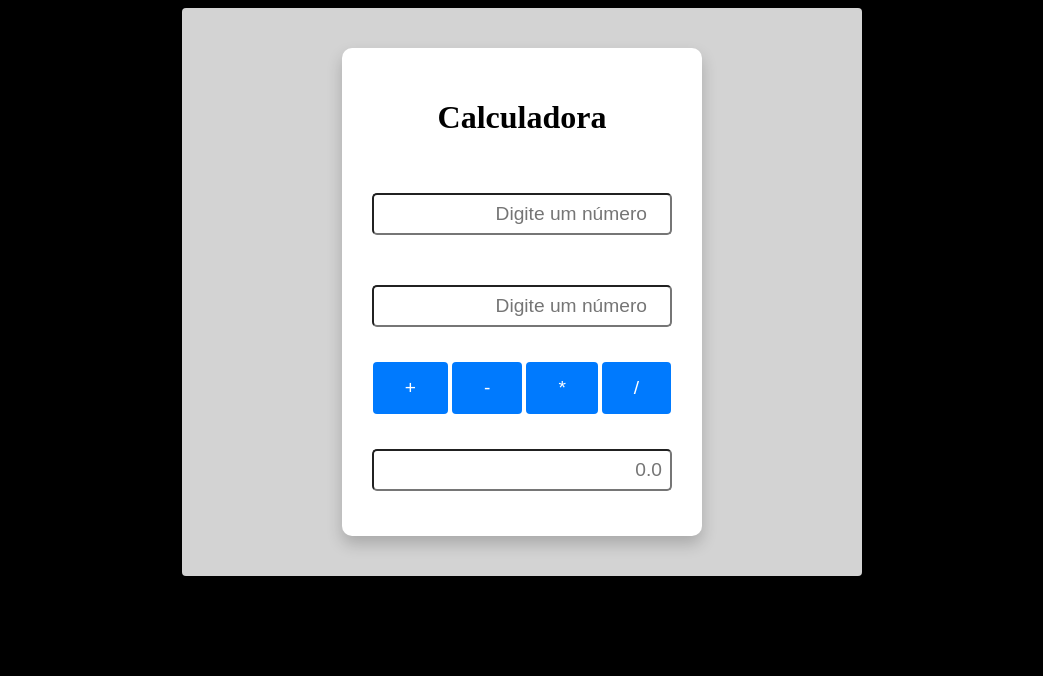
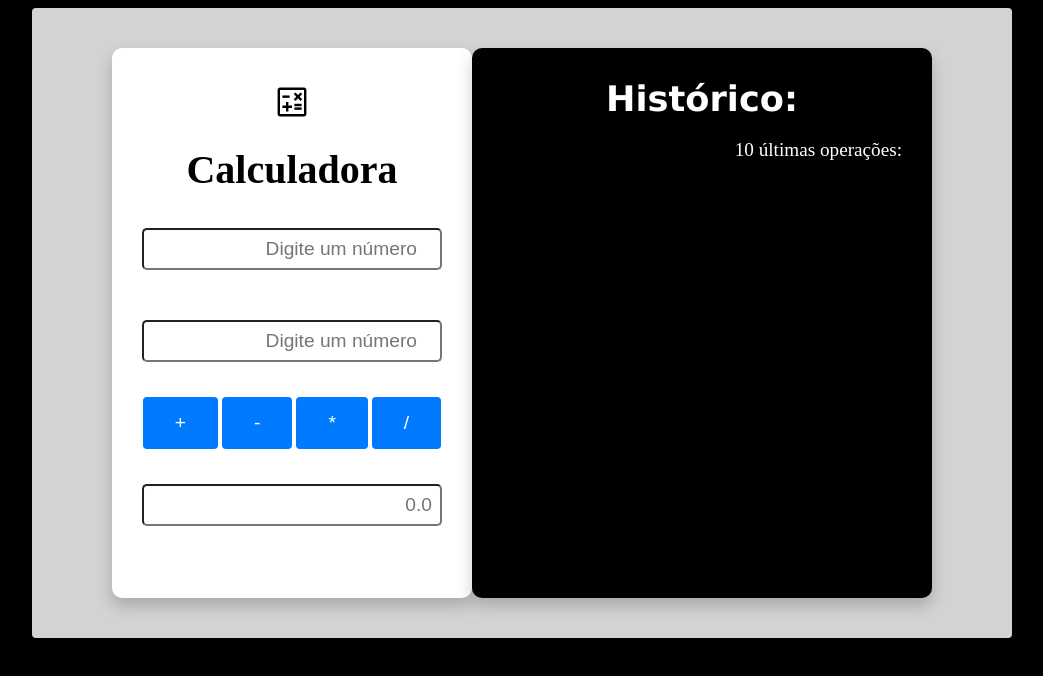
Before and after one commit to gumartx/Projeto-de-Calculadora, a plain HTML site: page index.html in a window 1280 px wide. Shown: the whole page, without its empty margins (118-1161 px from the left). Drawn offline with Linux system fonts and the light colour scheme.

Commit message:
closes #5, closes #6 - history

```diff
--- a/index.html
+++ b/index.html
@@ -12,7 +12,10 @@
 <body>
     <div class="container">
         <div class="calc">
-            <h1>Calculadora</h1>
+            <object data="assets/calculate_black_48dp.svg" type="image/svg+xml"></object>
+            <div class="calc-title">
+                Calculadora
+            </div>
             <input id="num1" type="number" placeholder="Digite um número" />
             <input id="num2" type="number" placeholder="Digite um número" />
 
@@ -26,8 +29,17 @@
             <input id="output" type="text" placeholder="0.0" readonly />
         </div>
         <div class="history">
+            <div class="history-title">Histórico:</div>
+            <div class="last-operations">
+                10 últimas operações:
+                <div id="history">
+
+
+                </div>
+            </div>
 
         </div>
+
 
         <script src="script.js"></script>
     </div>
--- a/script.js
+++ b/script.js
@@ -14,4 +14,12 @@ function calc(op) {
 
     document.getElementById("output").value = output;
 
+    var newRow = "<p>" + num1 + " " + op + " " + num2 +" = " + output + "</p>";
+    var history = document.getElementById("history");
+
+    history.innerHTML = newRow + history.innerHTML;
+
+    if (history.children.length > 10) {
+        history.removeChild(history.childNodes[10]);
+    }
 }
--- a/style.css
+++ b/style.css
@@ -1,5 +1,9 @@
 body {
     background-color: #000;
+}
+
+h1 {
+    font-size: 2.4rem;
 }
 
 input {
@@ -36,13 +40,14 @@ button:hover {
 
 .container {
     background-color: #d3d3d3;
-    width: 600px;
+    width: 900px;
+    height: 550px;
     margin: auto;
     padding: 40px;
     border-radius: 4px;
     display: flex;
-    flex-direction: column;
-    align-items: center;
+    flex-direction: row;
+    justify-content: center;
 }
 
 .calc {
@@ -56,3 +61,33 @@ button:hover {
     border-radius: 10px;
     box-shadow: 0 8px 16px 0 rgba(0, 0, 0, 0.2);
 }
+
+.calc-title {
+    font-size: 40px;
+    font-weight: 700;
+}
+
+.history {
+    background-color: #000;
+    color: #fff;
+    width: 400px;
+    display: flex;
+    flex-direction: column;
+    padding: 30px;
+    row-gap: 20px;
+    border-radius: 10px;
+    font-size: 1.2rem;
+    box-shadow: 0 8px 16px 0 rgba(0, 0, 0, 0.2);
+}
+
+.history-title {
+    text-align: center;
+    font-size: 2.2rem;
+    font-weight: 700;
+    font-family: Verdana, Geneva, Tahoma, sans-serif;
+}
+
+.last-operations {
+    text-align: end;
+    margin-bottom: 10px;
+}
```
